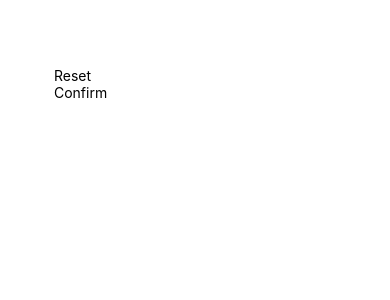
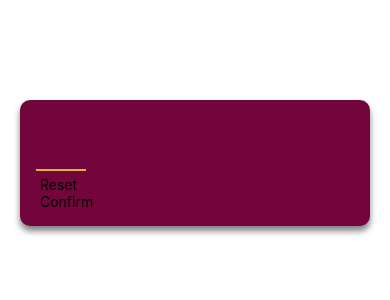
Before and after one commit to ayalasher/rn-game, a React Native app: screen / in a window 390 px wide. Shown: the top 300 px of the page. Built offline with nearby package versions, Linux system fonts and the light colour scheme.

Commit message:
Styled the starting screen and its input

```diff
--- a/App.js
+++ b/App.js
@@ -4,7 +4,7 @@ import StartGamescreen from './screens/StartGameScreen';
 
 export default function App() {
   return (
-    <View style={styles.mainview}>
+    <View style={styles.main} >
       <StartGamescreen/>
       <StatusBar style="auto" />
     </View>
@@ -12,13 +12,7 @@ export default function App() {
 }
 
 const styles = StyleSheet.create({
-  // container: {
-  //   flex: 1,
-  //   backgroundColor: '#fff',
-  //   alignItems: 'center',
-  //   justifyContent: 'center',
-  // },
-  mainview:{
-    padding:50,
+  main:{
+    flex:1
   }
 });
--- a/components/PrimaryButton.js
+++ b/components/PrimaryButton.js
@@ -1,9 +1,15 @@
-import { View, Text } from "react-native"
+import { View, Text , Pressable} from "react-native"
 
 export default function PrimaryButton(props) {
+    const pressfunction = ()=>{
+        alert("Pressable pressed")
+    }
     return (
-        <View>
-            <Text> {props.children} </Text>
-        </View>
+        <Pressable>
+            <View onPress={pressfunction} >
+                <Text> {props.children} </Text>
+            </View>
+        </Pressable>
+
     )
 }
--- a/screens/StartGameScreen.js
+++ b/screens/StartGameScreen.js
@@ -1,13 +1,43 @@
 import {  View} from "react-native";
 import PrimaryButton from "../components/PrimaryButton";
-import { TextInput } from "react-native";
+import { TextInput , StyleSheet } from "react-native";
 
 export default function StartGamescreen(){
     return(
-        <View>
-            <TextInput c Placeholder="Enter some text"  />
+        <View style={styles.screenbackgrounnd}  >
+            <TextInput style={styles.input} maxLength={2} autoCapitalize="none"autoCorrect={false} keyboardType="number-pad" Placeholder="Enter some text"  />
             <PrimaryButton>Reset</PrimaryButton>
             <PrimaryButton>Confirm</PrimaryButton>
         </View>
     );
 }
+
+
+const styles = StyleSheet.create({
+    screenbackgrounnd:{
+        backgroundColor:"#72063c",
+        padding:16,
+        marginTop:100,
+        marginHorizontal:20, //margin to the left and right in terms of pixels
+        borderRadius:10,
+        elevation:10,  //Shadow property for android devices
+        // Shadow effects for IOS devices
+        shadowColor:"black",
+        shadowOffset:{width:0,height:5},
+        shadowRadius:6,
+        shadowOpacity:0.5,
+    },
+    input:{
+        height:50,
+        fontSize:32,
+        borderBottomColor:"#ddb52f",
+        borderBottomWidth:2,
+        color:"#ddb52f",
+        paddingLeft:5,
+        marginVertical:5,
+        fontWeight:"bold",
+        width:50,
+        textAlign:"center"
+
+    }
+})
```
